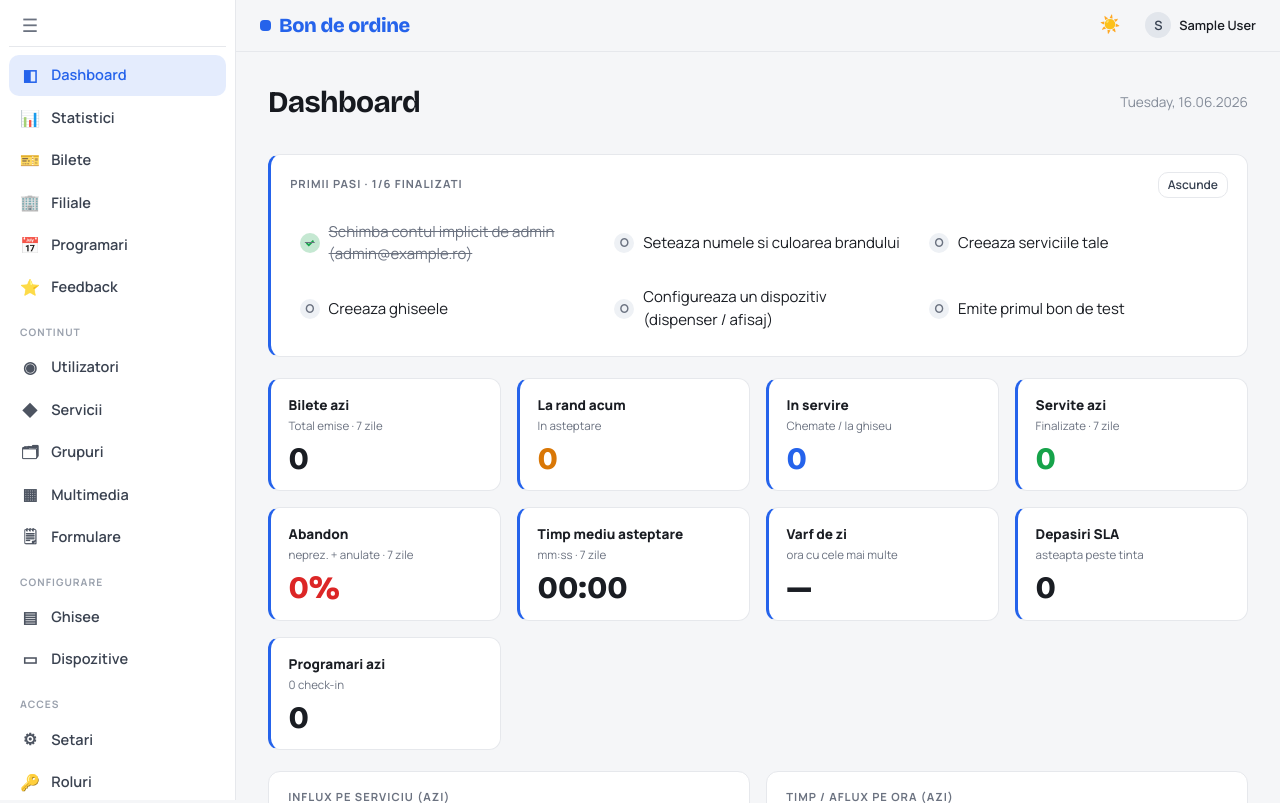
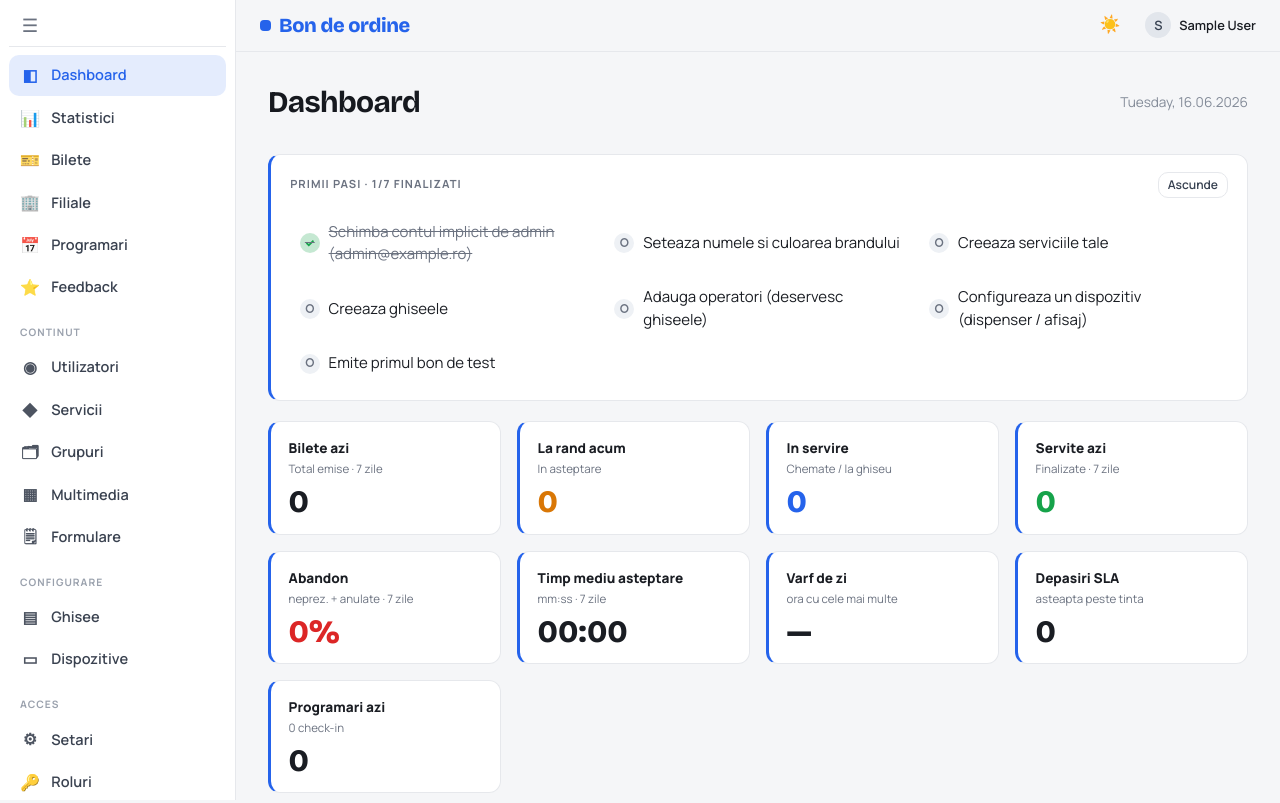
Before and after one commit to buzoianufamily/bon-de-ordine, a PHP site: page /admin in a window 1280 px wide. Shown: the top 803 px of the page. Run offline with PHP 8.4, Linux system fonts and the light colour scheme; the visitor is signed in with stand-in values (Sample User, id 1); data that the repository does not hold is empty; some libraries are stand-ins or nearby versions.

Commit message:
Onboarding: adaugă pasul 'Adaugă operatori' în checklist-ul Primii pași
Checklist-ul sărea de la ghișee direct la dispozitive; un client nou are
nevoie de operatori care să deservească ghișeele. Pasul e bifat când există
cel puțin un utilizator cu rol agent sau manager și trimite la /admin/users
(unde se pot adăuga manual sau importa în masă din CSV).
Test HTTP: dashboard-ul afișează pasul.

```diff
--- a/app/admin_routes.php
+++ b/app/admin_routes.php
@@ -265,6 +265,7 @@ function admin_dashboard(): void {
             ['done' => setting('brand_name', '') !== '' && setting('brand_name') !== 'Compania Mea', 'label' => 'Seteaza numele si culoarea brandului', 'url' => url('admin/settings')],
             ['done' => (int) val('SELECT COUNT(*) FROM services') > 0, 'label' => 'Creeaza serviciile tale', 'url' => url('admin/services')],
             ['done' => (int) val('SELECT COUNT(*) FROM counters') > 0, 'label' => 'Creeaza ghiseele', 'url' => url('admin/counters')],
+            ['done' => (int) val("SELECT COUNT(*) FROM users WHERE role IN ('agent','manager')") > 0, 'label' => 'Adauga operatori (deservesc ghiseele)', 'url' => url('admin/users')],
             ['done' => (int) val('SELECT COUNT(*) FROM devices') > 0, 'label' => 'Configureaza un dispozitiv (dispenser / afisaj)', 'url' => url('admin/devices')],
             ['done' => (int) val('SELECT COUNT(*) FROM tickets') > 0, 'label' => 'Emite primul bon de test', 'url' => url('admin/devices')],
         ];
```
Also changed, not shown: 1 other file.
